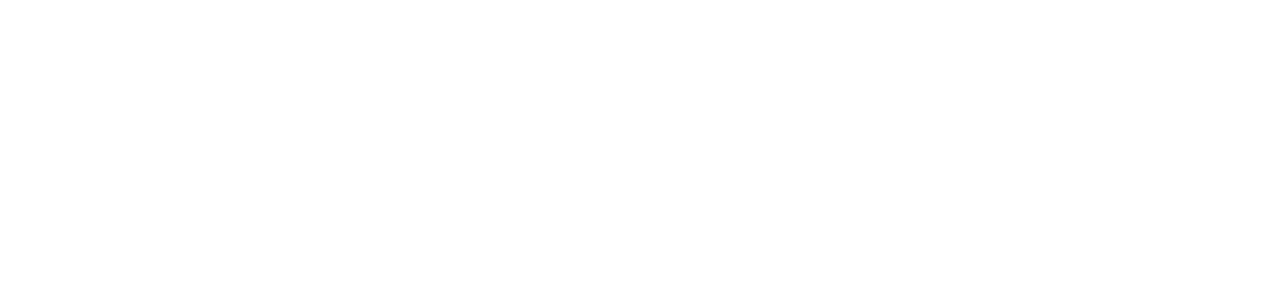
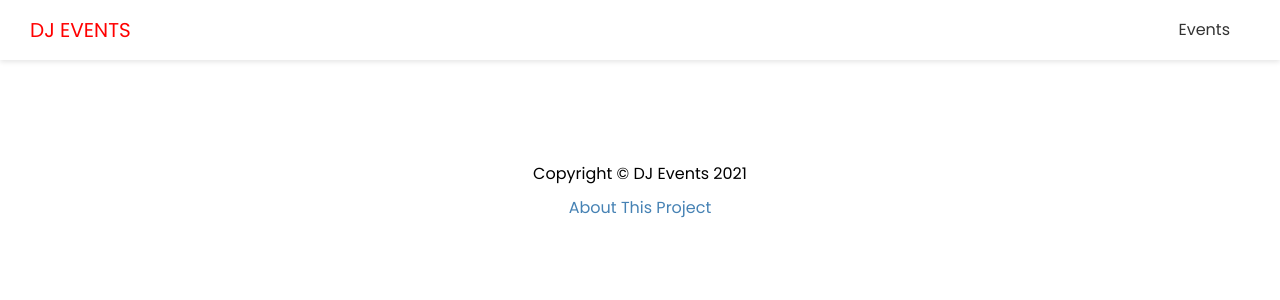
Before and after one commit to ameniabbd/DJ-Events-app, a Next.js app: page /components/Layout in a window 1280 px wide. Shown: the top 300 px of the page. Built offline with nearby package versions, Linux system fonts and the light colour scheme.

Commit message:
header footer Layout

```diff
--- /dev/null
+++ b/pages/components/Footer.js
@@ -0,0 +1,13 @@
+import Link from 'next/link'
+import styles from '../../styles/Footer.module.css'
+
+export default function Footer() {
+  return (
+    <footer className={styles.footer}>
+      <p>Copyright &copy; DJ Events 2021</p>
+      <p>
+        <Link href='/about'>About This Project</Link>
+      </p>
+    </footer>
+  )
+}
--- /dev/null
+++ b/pages/components/Header.js
@@ -0,0 +1,27 @@
+import react from "react";
+import Link from "next/link";
+import styles from "../../styles/Header.module.css";
+export default function Header() {
+  return (
+    <header className={styles.header}>
+      <div className={styles.logo}>
+          <Link href='/'>
+          <a>
+           Dj Events
+          </a>
+          </Link>
+      </div>
+      <nav>
+          <ul>
+              <li>
+                  <Link href='/events'>
+                  <a>
+            Events
+          </a>
+                  </Link>
+              </li>
+          </ul>
+      </nav>
+    </header>
+  );
+}
--- a/pages/components/Layout.js
+++ b/pages/components/Layout.js
@@ -1,5 +1,7 @@
 import Head from 'next/head'
 import { useRouter } from 'next/router'
+import Header from './Header'
+import Footer from './Footer'
 import styles from '../../styles/Layout.module.css'
 
 export default function Layout({ title, keywords, description, children }) {
@@ -12,9 +14,9 @@
         <meta name='description' content={description} />
         <meta name='keywords' content={keywords} />
       </Head>
-
+<Header/>
       <div className={styles.container}>{children}</div>
-
+<Footer/>
 
     </div>
   )
--- a/pages/index.js
+++ b/pages/index.js
@@ -1,7 +1,7 @@
 import Head from "next/head";
 import Layout from "./components/Layout";
 import Image from "next/image";
-import styles from "../styles/Home.module.css";
+import styles from "../styles/Layout.module.css";
 
 export default function Home() {
   return <Layout>
--- /dev/null
+++ b/styles/Footer.module.css
@@ -0,0 +1,9 @@
+
+.footer {
+    margin: 100px 0 40px;
+    text-align: center;
+  }
+
+  .footer p {
+    margin: 5px 0;
+  }
--- /dev/null
+++ b/styles/Header.module.css
@@ -0,0 +1,56 @@
+.header {
+    display: flex;
+    justify-content: space-between;
+    align-items: center;
+    background: #fff;
+    color: #333;
+    height: 60px;
+    padding: 0 30px;
+    box-shadow: 0 2px 5px rgba(0, 0, 0, 0.1);
+  }
+
+  .header a {
+    color: #333;
+    margin-right: 20px;
+  }
+
+  .header a:hover {
+    color: #000;
+  }
+  .header ul {
+    display: flex;
+    align-items: center;
+    justify-content: center;
+    list-style: none;
+  }
+
+  .logo {
+    color: red;
+    font-size: 20px;
+    text-transform: uppercase;
+  }
+
+  .logo a {
+    color: red;
+  }
+
+  @media (max-width: 768px) {
+    .header {
+      flex-direction: column;
+      height: auto;
+    }
+
+    .header ul {
+      margin: 20px 0;
+      flex-direction: column;
+      text-align: center;
+    }
+
+    .header a {
+      margin-right: 0;
+    }
+
+    .logo {
+      margin: 20px 0;
+    }
+  }
```
